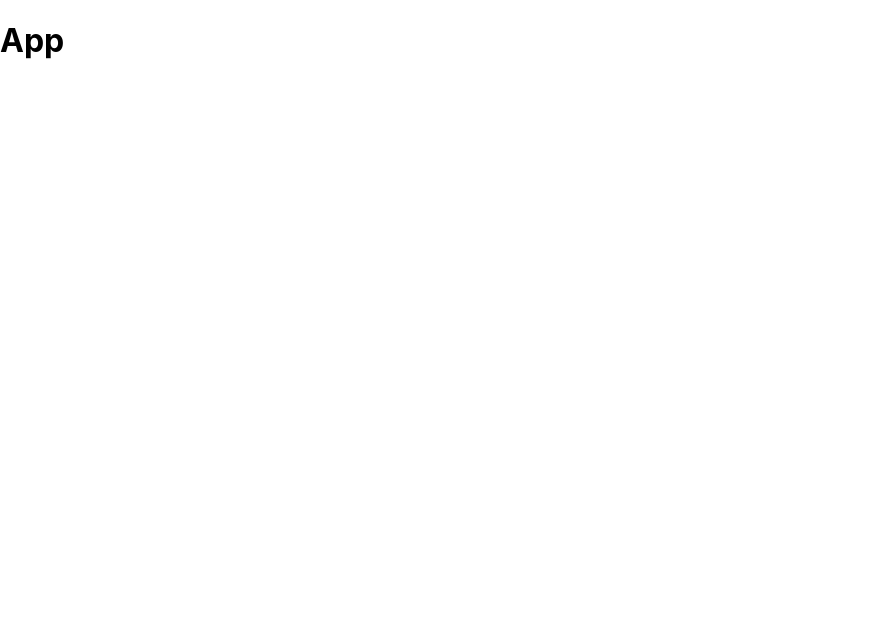
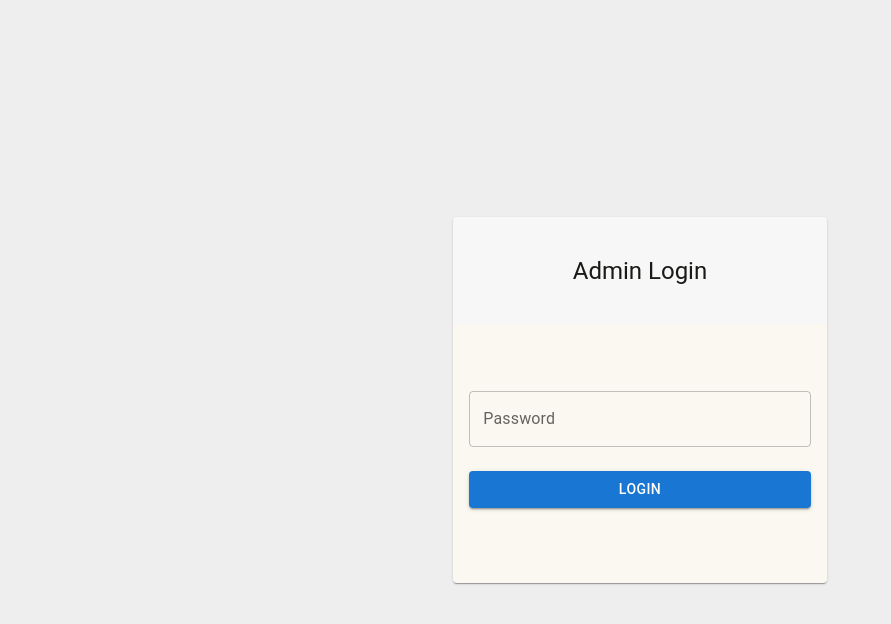
Before and after one commit to abdulhananasif/wedding-planner-new-ui, a React (Create React App) app: page / in a window 1280 px wide. Shown: the top 624 px of the page, without its empty margins (0-891 px from the left). Built offline with nearby package versions, Linux system fonts and the light colour scheme.

Commit message:
Feat: Admin login screen created

```diff
--- a/src/App.js
+++ b/src/App.js
@@ -1,9 +1,9 @@
-import "./App.css";
+import Main from "./components/Main";
 
 function App() {
   return (
     <>
-      <h1>App</h1>
+      <Main />
     </>
   );
 }
--- /dev/null
+++ b/src/components/Admin/Login/index.jsx
@@ -0,0 +1,63 @@
+import React from "react";
+import {
+  Box,
+  Button,
+  Card,
+  CardContent,
+  CardHeader,
+  Container,
+  Grid,
+  TextField,
+} from "@mui/material";
+import "./styles.css";
+
+const AdminLogin = () => {
+  return (
+    <>
+      <div style={{ backgroundColor: "#EEEEEE" }}>
+        <Container sx={{ height: "100vh" }}>
+          <Grid
+            container
+            justifyContent="center"
+            p={2}
+            sx={{ height: "100vh", alignItems: "center" }}
+          >
+            <Grid item xs={12} sm={6} md={4}>
+              <Box>
+                <Card sx={{ backgroundColor: "#FBF8F1" }}>
+                  <CardHeader
+                    title="Admin Login"
+                    sx={{
+                      backgroundColor: "#F7F7F7",
+                      textAlign: "center",
+                      paddingY: "10%",
+                    }}
+                  />
+                  <CardContent>
+                    <Grid
+                      sx={{ paddingY: "15%" }}
+                      container
+                      direction="column"
+                      rowSpacing={3}
+                    >
+                      <Grid item>
+                        <TextField fullWidth type="password" label="Password" />
+                      </Grid>
+                      <Grid item>
+                        <Button fullWidth variant="contained" color="primary">
+                          Login
+                        </Button>
+                      </Grid>
+                    </Grid>
+                  </CardContent>
+                </Card>
+              </Box>
+            </Grid>
+          </Grid>
+        </Container>
+      </div>
+    </>
+  );
+};
+
+export default AdminLogin;
--- /dev/null
+++ b/src/components/Admin/Login/styles.css
@@ -0,0 +1,5 @@
+.MuiCardHeader-title {
+    font-family: "Franklin Gothic Medium", "Arial Narrow", Arial, sans-serif;
+    font-weight: 700;
+    color: #1b1a17;
+  }
--- /dev/null
+++ b/src/components/Main/index.jsx
@@ -0,0 +1,12 @@
+import React from "react";
+import AdminLogin from "../Admin/Login";
+
+const Main = () => {
+  return (
+    <>
+      <AdminLogin />
+    </>
+  );
+};
+
+export default Main;
```
